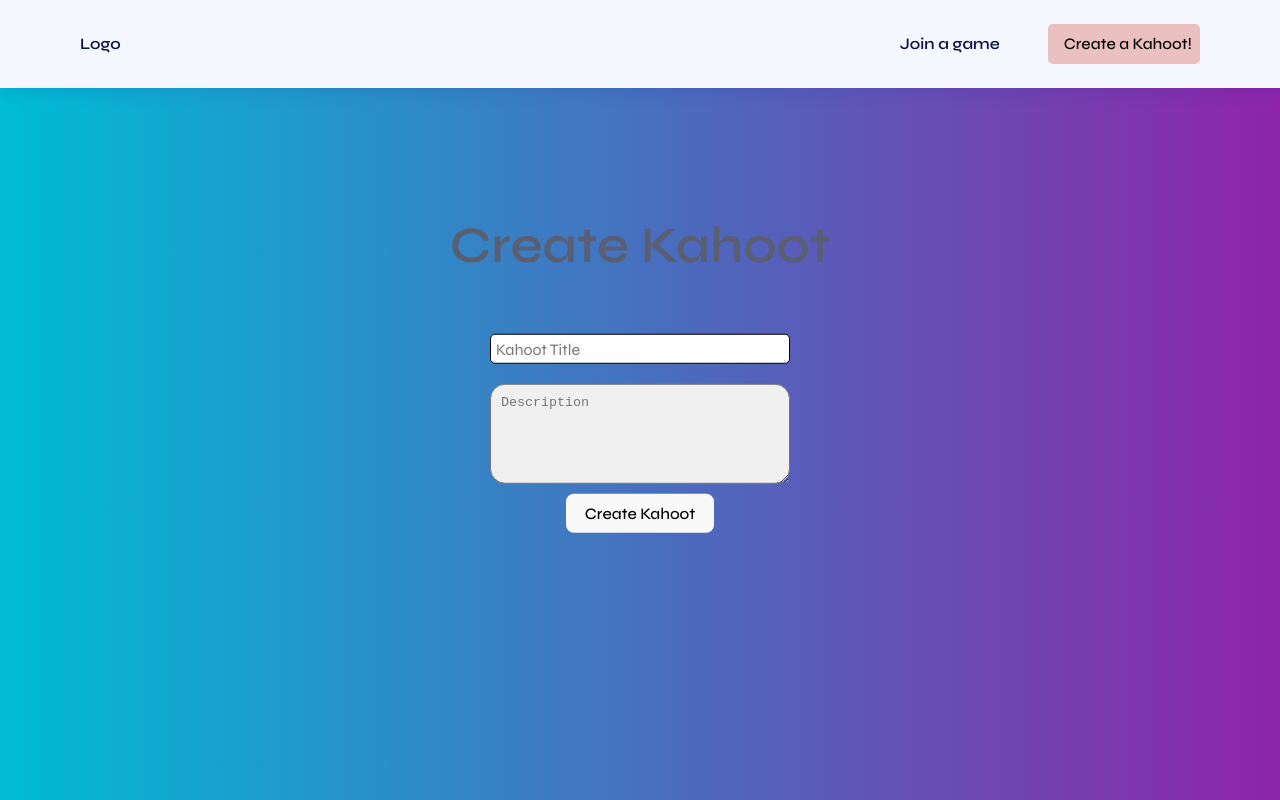
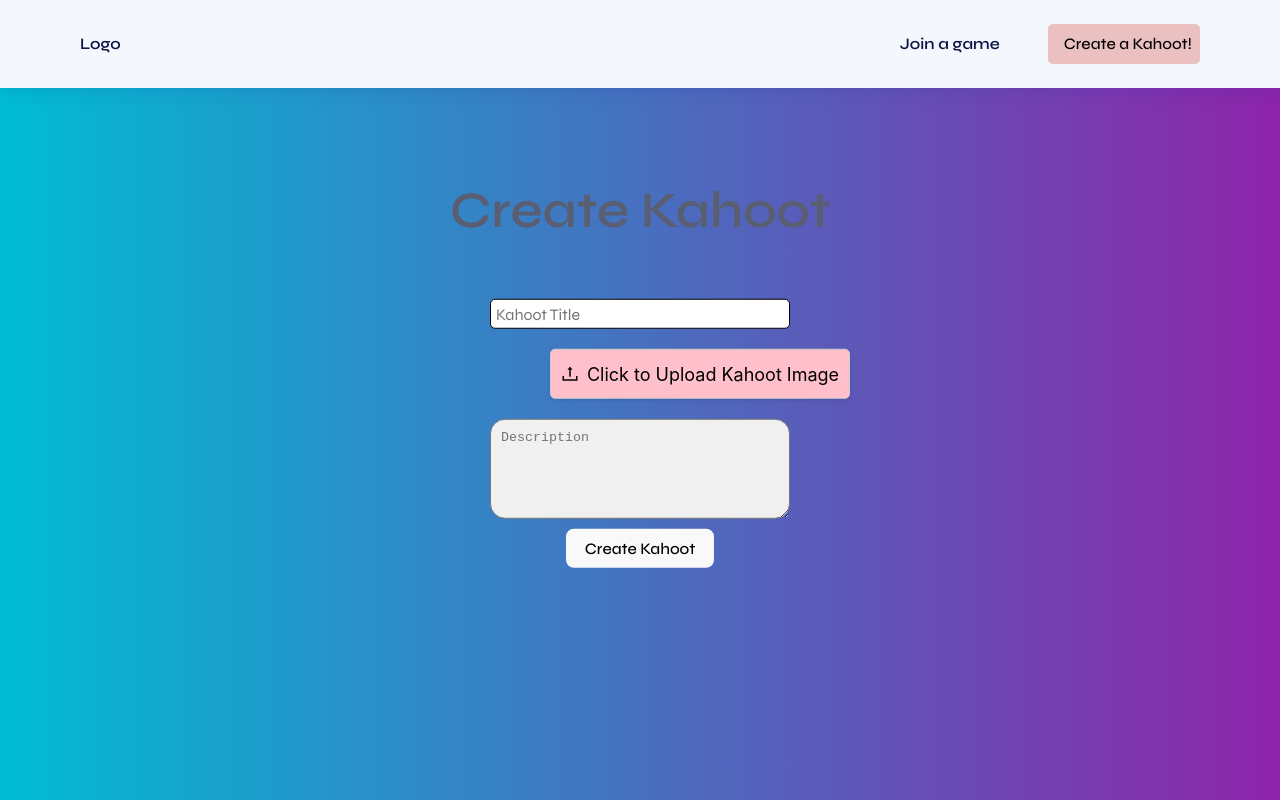
Before and after one commit to hiphucneh/FHoot_SWP391_FE, a React (Vite) app: page /createK in a window 1280 px wide. Built offline with nearby package versions, Linux system fonts and the light colour scheme.

Commit message:
update CreateKahoot

```diff
--- a/src/screens/CreateKahootScreen.jsx
+++ b/src/screens/CreateKahootScreen.jsx
@@ -1,5 +1,7 @@
-import Title from "antd/es/skeleton/Title";
+import { Button, Upload } from "antd";
 import { useState } from "react";
+import { UploadOutlined } from '@ant-design/icons';
+import '../components/CreateQuestion.css';
 import React from 'react';
 
 const CreateKahoot = () => {
@@ -62,6 +64,29 @@
                     padding="10px"
                     height="80px"
                 />
+                <Upload
+                    accept=".pdf, .doc, .png, .jpg, .jpeg"
+                    onChange={(info) => handleChangeFile(info.file)}
+                    maxCount={1}
+                    beforeUpload={() => false}  //
+                    style={{ width: "200px" }}
+                >
+                    <Button
+                        style={{
+                            width: "300px",
+                            height: "50px",
+                            backgroundColor: "pink",
+                            color: "black",
+                            borderRadius: "5px",
+                            margin: "10px",
+                        }}
+                        icon={<UploadOutlined />}
+                        className="text-input"
+
+                    >
+                        Click to Upload Kahoot Image
+                    </Button>
+                </Upload>
                 <textarea
                     placeholder="Description"
                     required
@@ -69,6 +94,7 @@
                     style={{
                         width: "300px",
                         height: "100px",
+                        color: "black",
                         textAlign: 'left',
                         padding: '10px',
                         backgroundColor: "#f0f0f0",
@@ -79,6 +105,7 @@
 
                 ></textarea>
 
+
                 <button type="submit">Create Kahoot</button>
             </form>
         </div>
```
